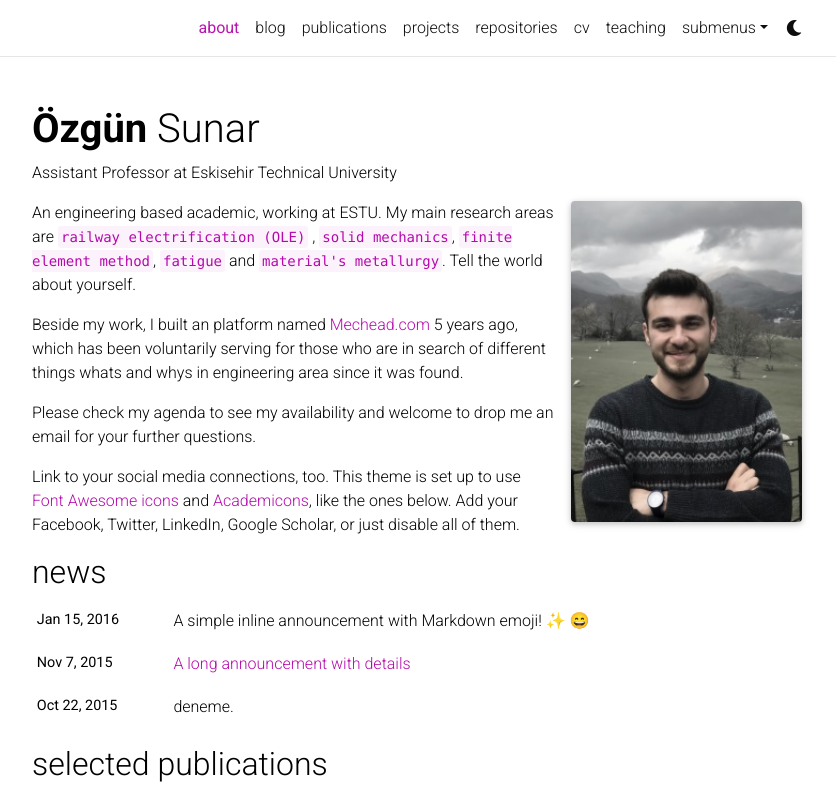
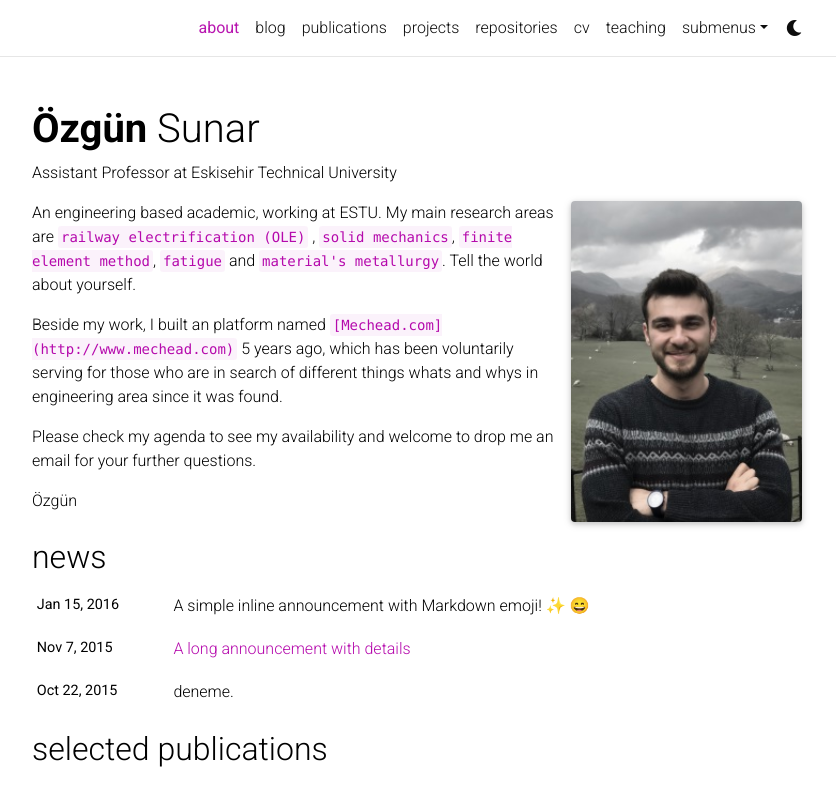
Before and after one commit to ozgunsunar/ozgunsunar.github.io, a Jekyll site: the page built from _pages/about.md, in a window 1280 px wide and 1101 px high, cut to the strip 0-796 px from the top of the window. Shown: the whole strip, without its empty margins (223-1059 px from the left). Built offline with Jekyll 4.4.1, drawn with Linux system fonts in a browser that asks for light colours; full-size pictures stand in for the smaller copies a plugin makes; emoji names are drawn with the system emoji font; comment, search, counter and statistics services are not loaded; a style sheet for code colours, icons or effects is not loaded.

Commit message:
Update about.md

```diff
--- a/_pages/about.md
+++ b/_pages/about.md
@@ -18,8 +18,8 @@
 
 An engineering based academic, working at ESTU. My main research areas are `railway electrification (OLE)` , `solid mechanics`, `finite element method`, `fatigue` and `material's metallurgy`. Tell the world about yourself.
 
-Beside my work, I built an platform named [Mechead.com](http://www.mechead.com) 5 years ago, which has been voluntarily serving for those who are in search of different things whats and whys in engineering area since it was found.
+Beside my work, I built an platform named `[Mechead.com](http://www.mechead.com)` 5 years ago, which has been voluntarily serving for those who are in search of different things whats and whys in engineering area since it was found.
 
 Please check my agenda to see my availability and welcome to drop me an email for your further questions.
 
-Link to your social media connections, too. This theme is set up to use [Font Awesome icons](http://fortawesome.github.io/Font-Awesome/) and [Academicons](https://jpswalsh.github.io/academicons/), like the ones below. Add your Facebook, Twitter, LinkedIn, Google Scholar, or just disable all of them.
+Özgün
```
